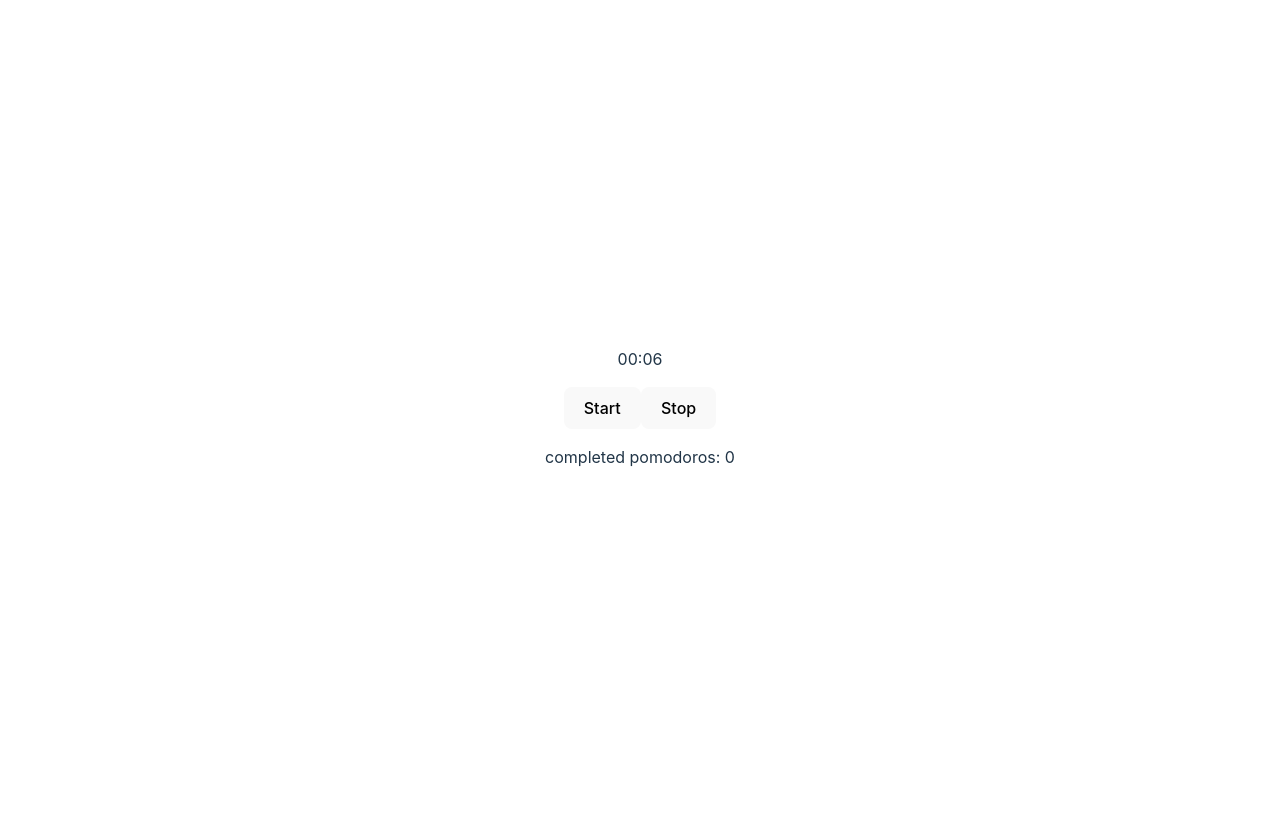
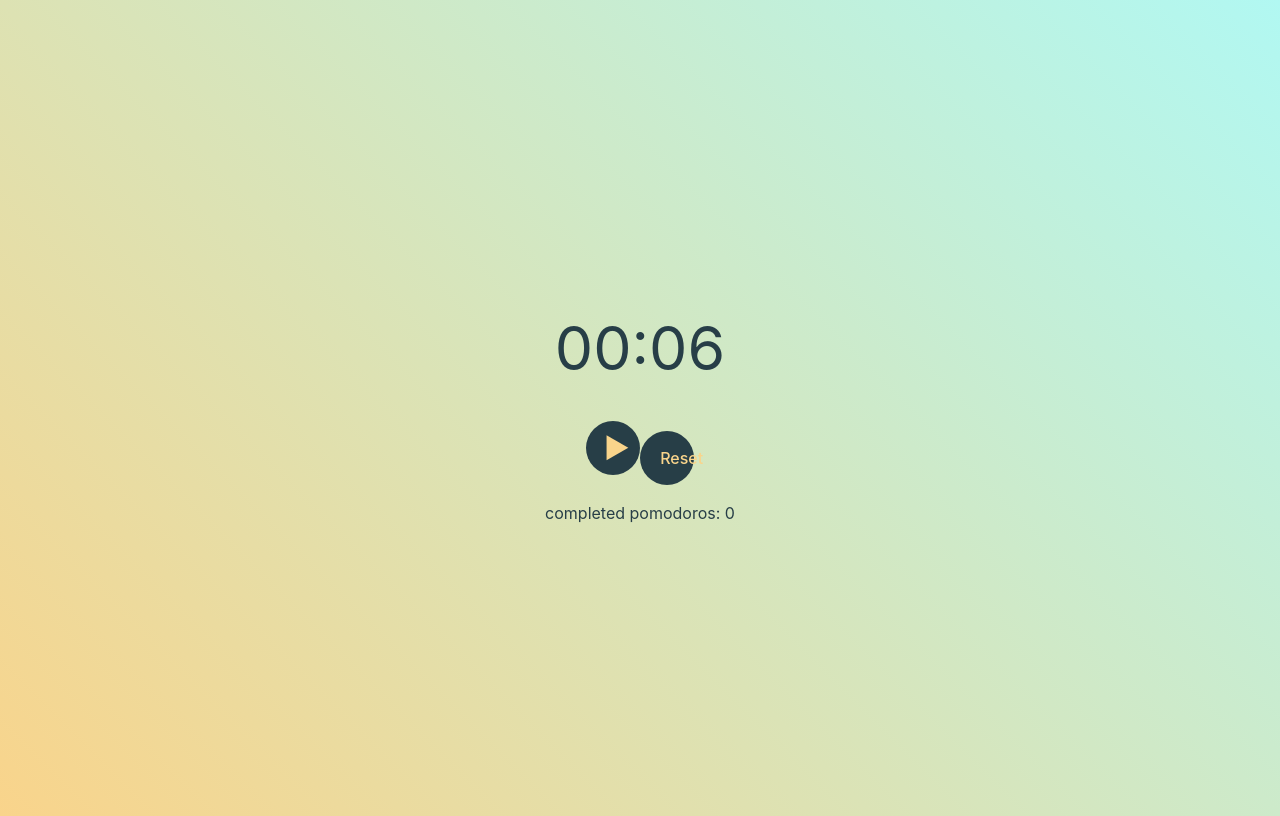
Before and after one commit to andre1828/loopah, a React (Vite) app: page / in a window 1280 px wide. Built offline with nearby package versions, Linux system fonts and the light colour scheme.

Commit message:
feat: ui adjustments

```diff
--- a/src/components/PomodoroTimer/PomodoroTimer.css
+++ b/src/components/PomodoroTimer/PomodoroTimer.css
@@ -13,4 +13,23 @@
   justify-content: center;
 }
 
+.time {
+  font-size: calc(48px + 1vw);
+  /* fontSize: 'calc(46px + 1vw) */
+}
+
+.button {
+  /* style={{backgroundColor: '#bd632f'}} */
+  background-color: #273e47;
+  color: #f9d48b;
+  border-radius: 50%;
+  width: 54px;
+  height: 54px;
+}
+
+.button img {
+  margin: auto;
+  display: block;
+}
+
 /* https://coolors.co/61e786-5a5766-f9d48b-48435c-9792e3 */
--- a/src/components/PomodoroTimer/PomodoroTimer.tsx
+++ b/src/components/PomodoroTimer/PomodoroTimer.tsx
@@ -1,5 +1,7 @@
 import { useEffect, useState } from "react";
 import "./PomodoroTimer.css";
+import PlayIcon from "./../../assets/play.svg"
+import PauseIcon from "./../../assets/pause.svg"
 const one_second = 1 / 60;
 const initial_time = .1 * 60;
 
@@ -64,17 +66,17 @@ const PomodoroTimer = () => {
         {!remainingTime && <p>Time is up! Take a break.</p>}
 
         {!!remainingTime && (
-          <p>
+          <p className="time">
             {padWithZero(minutes)}
             {!!seconds && `:${seconds}`}
           </p>
         )}
 
         <div>
-          <button onClick={handleStartButtonClick}>
-            {isActive && remainingTime ? "Pause" : "Start"}
+          <button className="button"  onClick={handleStartButtonClick}>
+            {isActive && remainingTime ? <img src={PauseIcon} alt="Pause" /> : <img src={PlayIcon} alt="Start"/> }
           </button>
-          {!!remainingTime && <button onClick={restartTimer}>Stop</button>}
+          {!!remainingTime && <button className="button" onClick={restartTimer}>Reset</button>}
         </div>
         <div>
           <p>completed pomodoros: {completedPomodoros}</p>
--- a/src/index.css
+++ b/src/index.css
@@ -13,6 +13,13 @@
   -webkit-font-smoothing: antialiased;
   -moz-osx-font-smoothing: grayscale;
   -webkit-text-size-adjust: 100%;
+
+  background: rgb(249, 212, 139);
+  background: linear-gradient(
+    45deg,
+    rgba(249, 212, 139, 1) 0%,
+    rgba(177, 248, 242, 1) 100%
+  );
 }
 
 a {
@@ -58,7 +65,7 @@ button:focus-visible {
 
 @media (prefers-color-scheme: light) {
   :root {
-    color: #213547;
+    color: #273E47;
     background-color: #ffffff;
   }
   a:hover {
```
Also changed, not shown: src/assets/pause.svg (added), src/assets/play.svg (added).
